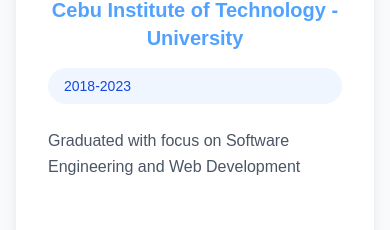
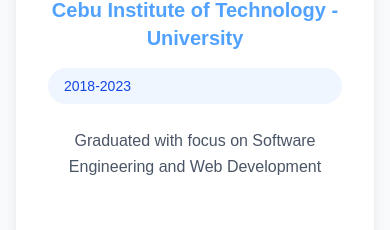
Before and after one commit to beefysalad/webportfolioV2, a Next.js app: page / in a window 390 px wide. Shown: the part 5216-5446 px from the top of the page. Built offline with nearby package versions, Linux system fonts and the light colour scheme.

Commit message:
fix(responsiveness): fix education text not being centered

```diff
--- a/app/shared/components/Education/index.tsx
+++ b/app/shared/components/Education/index.tsx
@@ -52,7 +52,7 @@
                   {edu.period}
                 </span>
               </div>
-              <p className='text-gray-600 dark:text-gray-300 mb-6 leading-relaxed'>
+              <p className='text-gray-600 dark:text-gray-300 mb-6 leading-relaxed text-center lg:text-left'>
                 {edu.description}
               </p>
               <div>
```
